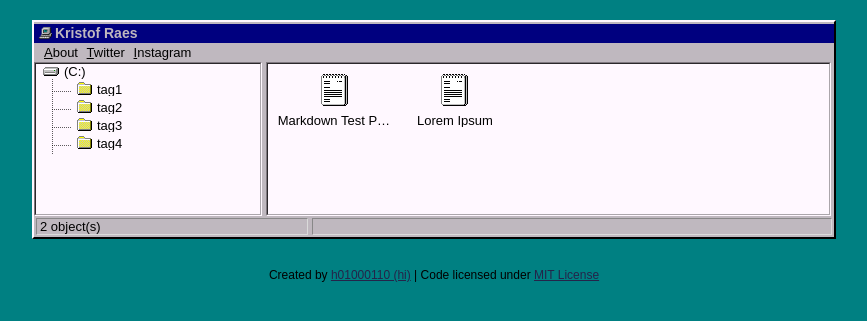
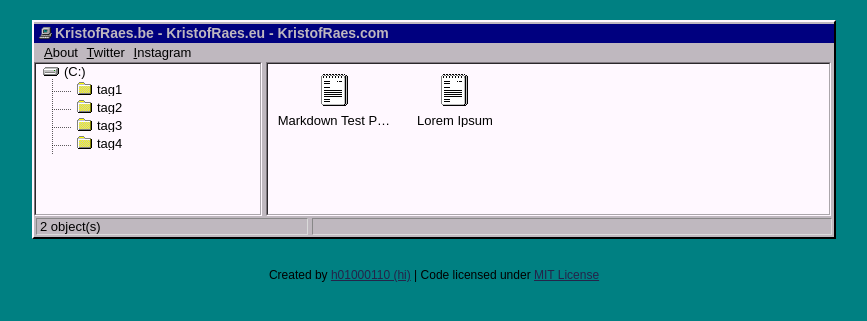
Before and after one commit to kristofraes/kraes, a Jekyll site: the page built from index.html, in a window 1280 px wide. Shown: the top 321 px of the page, without its empty margins (206-1073 px from the left). Built offline with Jekyll 4.4.1, drawn with Linux system fonts in a browser that asks for light colours.

Commit message:
Update _config.yml

```diff
--- a/_config.yml
+++ b/_config.yml
@@ -3,7 +3,7 @@
 baseurl: /project
 
 # variables
-name: Kristof Raes
+name: KristofRaes.be - KristofRaes.eu - KristofRaes.com
 description: KristofRaes.be is the personal cloud place of Kristof Raes an European Flemish Belgian.
 google_verification: null
 
```
